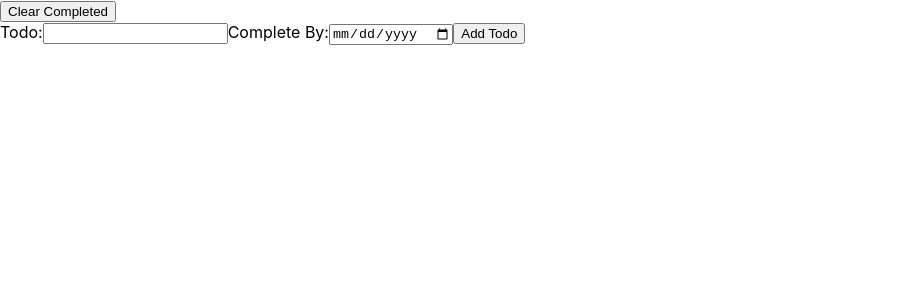
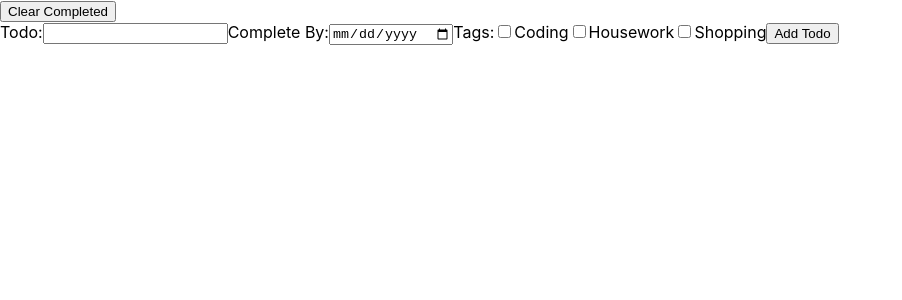
Before and after one commit to BUGBOUNTYchrisg8691/todo-using-reducer, a React (Create React App) app: page / in a window 1280 px wide. Shown: the top 300 px of the page, without its empty margins (0-902 px from the left). Built offline with nearby package versions, Linux system fonts and the light colour scheme.

Commit message:
finished tags functionality

```diff
--- a/src/components/Todo.js
+++ b/src/components/Todo.js
@@ -19,6 +19,12 @@ export default class Todo extends Component {
           {this.props.todo.todo}
         </div>
         <label>
+          Tags:
+          {this.props.todo.coding && <div>"Coding"</div>}
+          {this.props.todo.housework && <div>"Housework"</div>}
+          {this.props.todo.shopping && <div>"Shopping"</div>}
+        </label>
+        <label>
           Complete By:
           <div>{moment(this.props.todo.completeBy).format('LLL')}</div>
         </label>
--- a/src/components/TodoForm.js
+++ b/src/components/TodoForm.js
@@ -36,6 +36,36 @@ export default class TodoForm extends Component {
               onChange={this.handleOnChange}
             />
           </label>
+          <label>
+            Tags:
+            <label>
+              <input
+                type="checkbox"
+                name="coding"
+                checked={this.props.store.form.coding}
+                onChange={this.handleOnChange}
+              />
+              Coding
+            </label>
+            <label>
+              <input
+                type="checkbox"
+                name="housework"
+                checked={this.props.store.form.housework}
+                onChange={this.handleOnChange}
+              />
+              Housework
+            </label>
+            <label>
+              <input
+                type="checkbox"
+                name="shopping"
+                checked={this.props.store.form.shopping}
+                onChange={this.handleOnChange}
+              />
+              Shopping
+            </label>
+          </label>
           <button>Add Todo</button>
         </form>
       </div>
--- a/src/reducers/index.js
+++ b/src/reducers/index.js
@@ -1,5 +1,5 @@
 import { v4 as uuid } from 'uuid';
-import Moment from 'moment';
+import moment from 'moment';
 
 import {
   ADD,
@@ -17,7 +17,10 @@ export const initialState = {
     timeCompleted: '',
     completeBy: '',
     completed: false,
-    id: uuid()
+    id: uuid(),
+    coding: false,
+    housework: false,
+    shopping: false
   }
 }
 
@@ -45,7 +48,7 @@ const reducer = (state, action) => {
         // todos: state.todos.map(todo => todo.id === action.payload ? {...todo, completed: !todo.completed, timeCompleted: Moment(Date.now()).format('LLL')} : todo)
         todos: state.todos.map(todo => {
           if (todo.id === action.payload && !todo.completed) {
-            return {...todo, completed: !todo.completed, timeCompleted: Moment(Date.now()).format('LLL')}
+            return {...todo, completed: !todo.completed, timeCompleted: moment(Date.now()).format('LLL')}
           } else if (todo.id === action.payload && todo.completed) {
             return {...todo, completed: !todo.completed, timeCompleted: ''}
           } else {
@@ -59,11 +62,13 @@ const reducer = (state, action) => {
         todos: state.todos.filter(todo => !todo.completed)
       }
     case ON_CHANGE:
+      const {name, value, type, checked} = action.payload.target;
+      const newValue = type === "checkbox" ? checked : value
       return {
         ...state,
         form: {
           ...state.form,
-          [action.payload.target.name]: action.payload.target.value
+          [name]: newValue
         }
       }
     case RESET_FORM:
```
